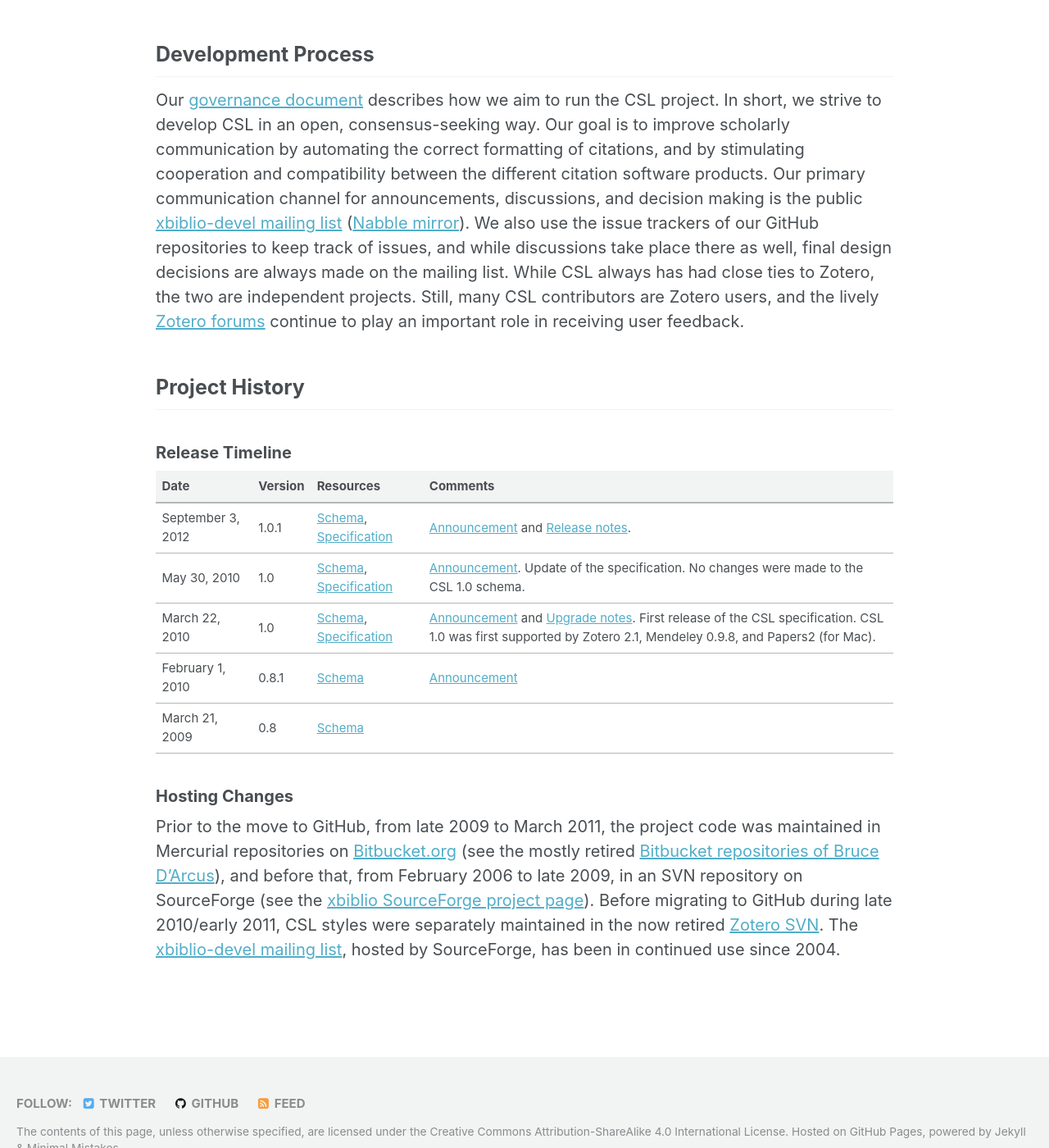
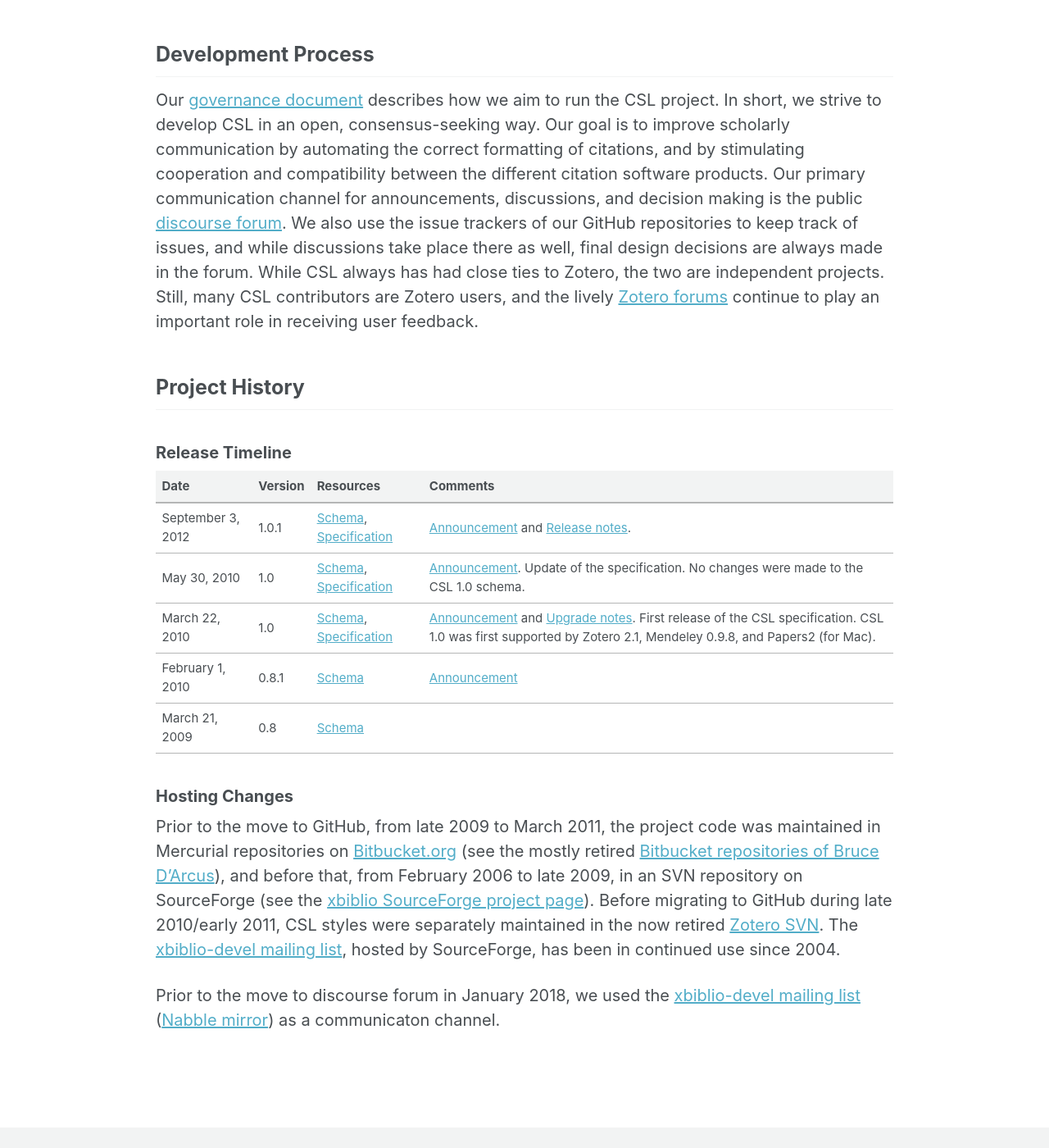
Before and after one commit to citation-style-language/citation-style-language.github.io, a Jekyll site: the page built from _pages/developers.md, in a window 1280 px wide and 1400 px high, scrolled down 2113 px. Shown: the whole window at 82% size. Built offline with Jekyll 4.4.1, drawn with Linux system fonts in a browser that asks for light colours.

Commit message:
Link to the discourse forum

```diff
--- a/_pages/developers.md
+++ b/_pages/developers.md
@@ -104,8 +104,8 @@
 Our [governance document](https://github.com/citation-style-language/governance/blob/master/governance.md) describes how we aim to run the CSL project.
 In short, we strive to develop CSL in an open, consensus-seeking way.
 Our goal is to improve scholarly communication by automating the correct formatting of citations, and by stimulating cooperation and compatibility between the different citation software products.
-Our primary communication channel for announcements, discussions, and decision making is the public [xbiblio-devel mailing list](https://lists.sourceforge.net/lists/listinfo/xbiblio-devel) ([Nabble mirror](http://xbiblio-devel.2463403.n2.nabble.com/)).
-We also use the issue trackers of our GitHub repositories to keep track of issues, and while discussions take place there as well, final design decisions are always made on the mailing list.
+Our primary communication channel for announcements, discussions, and decision making is the public [discourse forum](https://discourse.citationstyles.org/).
+We also use the issue trackers of our GitHub repositories to keep track of issues, and while discussions take place there as well, final design decisions are always made in the forum.
 While CSL always has had close ties to Zotero, the two are independent projects.
 Still, many CSL contributors are Zotero users, and the lively [Zotero forums](http://forums.zotero.org/) continue to play an important role in receiving user feedback.
 
@@ -161,3 +161,5 @@
 Prior to the move to GitHub, from late 2009 to March 2011, the project code was maintained in Mercurial repositories on [Bitbucket.org](https://bitbucket.org/) (see the mostly retired [Bitbucket repositories of Bruce D'Arcus](https://bitbucket.org/bdarcus)), and before that, from February 2006 to late 2009, in an SVN repository on SourceForge (see the [xbiblio SourceForge project page](http://sourceforge.net/projects/xbiblio/)).
 Before migrating to GitHub during late 2010/early 2011, CSL styles were separately maintained in the now retired [Zotero SVN](https://www.zotero.org/trac).
 The [xbiblio-devel mailing list](https://lists.sourceforge.net/lists/listinfo/xbiblio-devel), hosted by SourceForge, has been in continued use since 2004.
+
+Prior to the move to discourse forum in January 2018, we used the [xbiblio-devel mailing list](https://lists.sourceforge.net/lists/listinfo/xbiblio-devel) ([Nabble mirror](http://xbiblio-devel.2463403.n2.nabble.com/)) as a communicaton channel.
```
